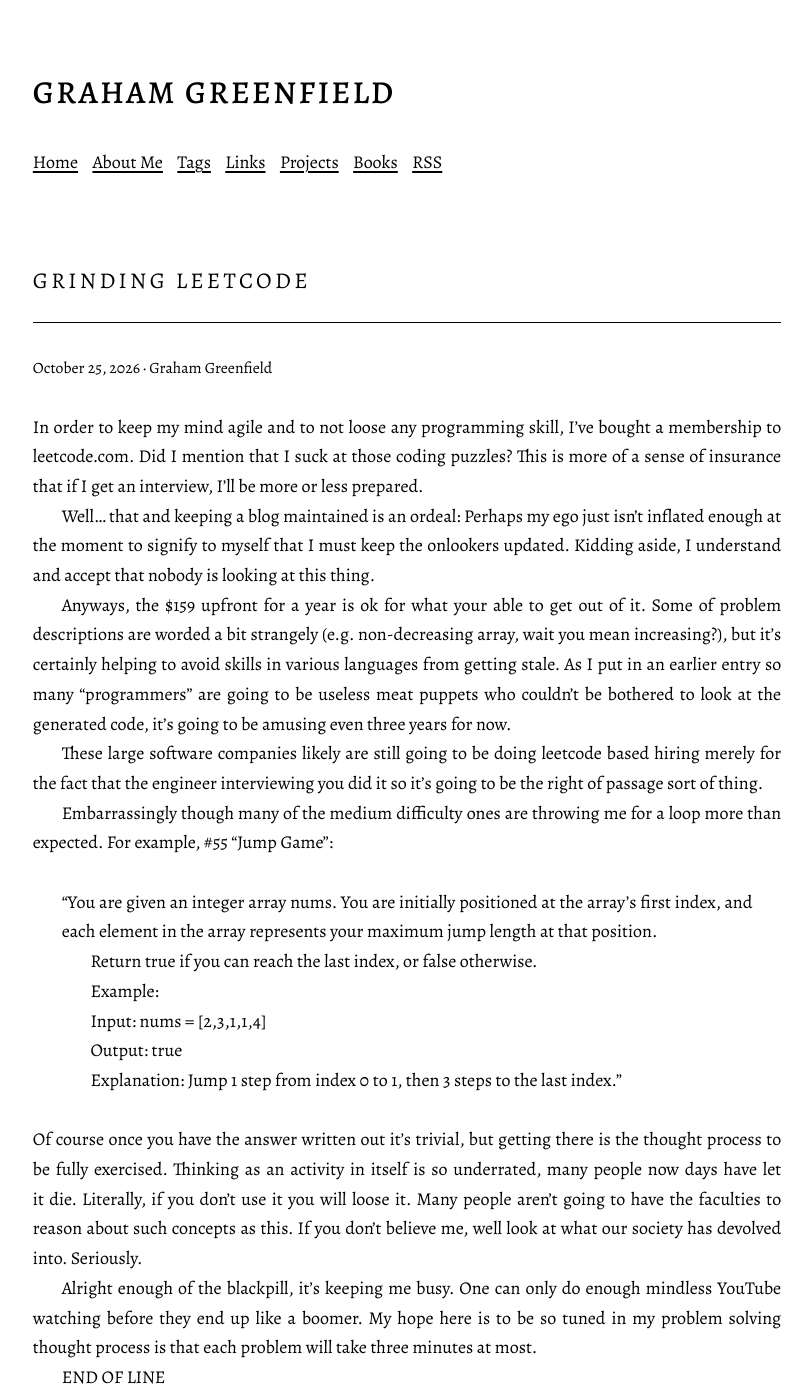
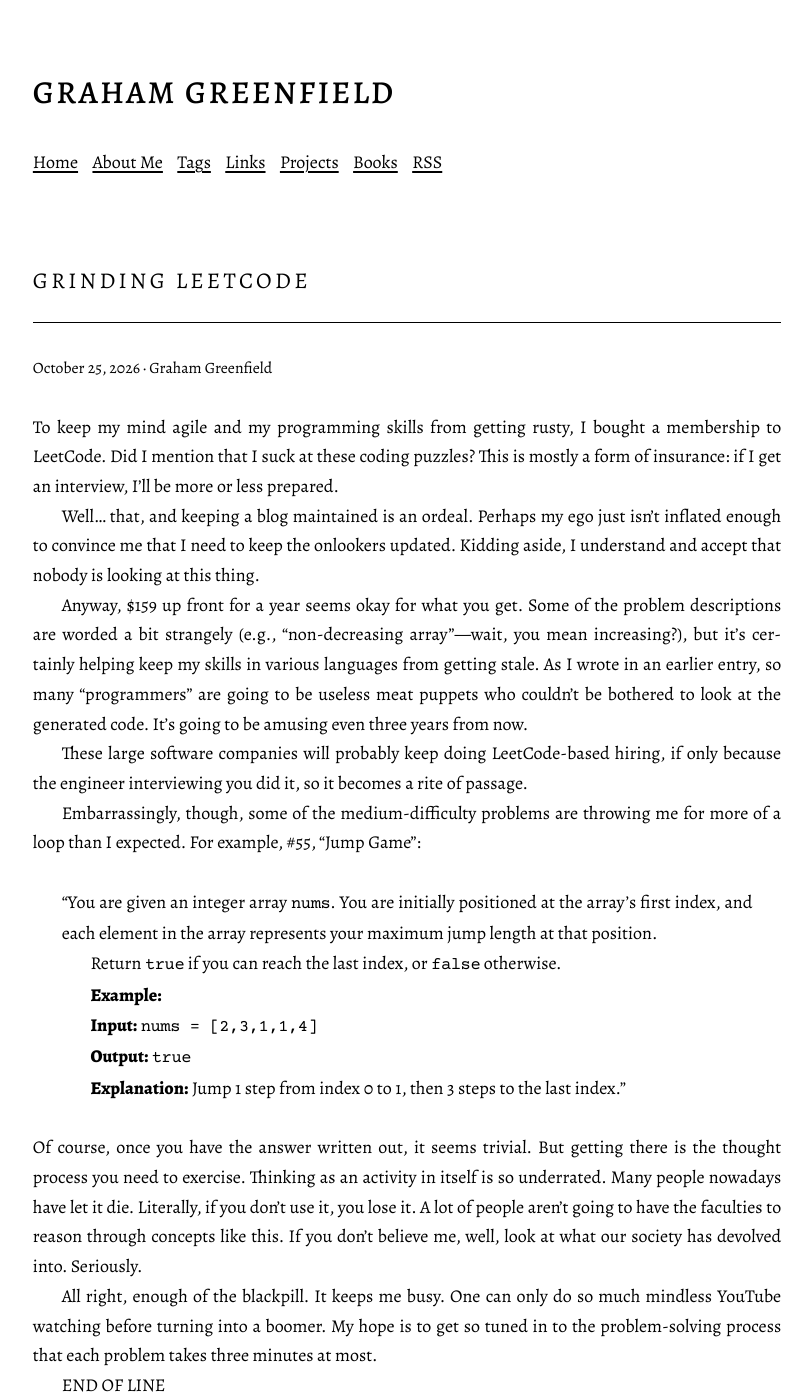
Before and after one commit to gmgreenfield/gmgreenfield.github.io, a Jekyll site: the page built from _posts/2026-10-25-grinding-leetcode.md, in a window 1280 px wide and 1400 px high. Shown: the whole window, without its empty margins (233-1045 px from the left). Built offline with Jekyll 4.4.1, drawn with Linux system fonts in a browser that asks for light colours.

Commit message:
Clean up Grinding LeetCode post

```diff
--- a/_posts/2026-10-25-grinding-leetcode.md
+++ b/_posts/2026-10-25-grinding-leetcode.md
@@ -1,36 +1,36 @@
 ---
 layout: post
 title: "Grinding LeetCode"
-description: "Failing in private is a lot less embarrassing than doing it in an interview, that and you gotta keep those skills sharp."
+description: "Failing in private is a lot less embarrassing than doing it in an interview. That, and you gotta keep those skills sharp."
 date: 2026-10-25 07:52:00 +0000
 categories: [general]
 tags: [leetcode, programming]
 ---
-In order to keep my mind agile and to not loose any programming skill, I've bought a membership to leetcode.com. Did I mention that I suck at those coding puzzles? This is more of a sense of insurance that if I get an interview, I'll be more or less prepared.
 
-Well... that and keeping a blog maintained is an ordeal: Perhaps my ego just isn't inflated enough at the moment to signify to myself that I must keep the onlookers updated. Kidding aside, I understand and accept that nobody is looking at this thing.
+To keep my mind agile and my programming skills from getting rusty, I bought a membership to LeetCode. Did I mention that I suck at these coding puzzles? This is mostly a form of insurance: if I get an interview, I'll be more or less prepared.
 
-Anyways, the $159 upfront for a year is ok for what your able to get out of it. Some of problem descriptions are worded a bit strangely (e.g. non-decreasing array, wait you mean increasing?), but it's certainly helping to avoid skills in various
-languages from getting stale. As I put in an earlier entry so many "programmers" are going to be useless meat puppets who couldn't be bothered to look at the generated code, it's going to be amusing even three years for now.
+Well... that, and keeping a blog maintained is an ordeal. Perhaps my ego just isn't inflated enough to convince me that I need to keep the onlookers updated. Kidding aside, I understand and accept that nobody is looking at this thing.
 
-These large software companies likely are still going to be doing leetcode based hiring merely for the fact that the engineer interviewing you did it so it's going to be the right of passage sort of thing.
+Anyway, $159 up front for a year seems okay for what you get. Some of the problem descriptions are worded a bit strangely (e.g., “non-decreasing array”—wait, you mean increasing?), but it’s certainly helping keep my skills in various languages from getting stale. As I wrote in an earlier entry, so many “programmers” are going to be useless meat puppets who couldn’t be bothered to look at the generated code. It’s going to be amusing even three years from now.
 
-Embarrassingly though many of the medium difficulty ones are throwing me for a loop more than expected. For example, #55 "Jump Game":
+These large software companies will probably keep doing LeetCode-based hiring, if only because the engineer interviewing you did it, so it becomes a rite of passage.
 
->You are given an integer array nums. You are initially positioned at the array's first index, and each element in the array represents your maximum jump length at that position.
+Embarrassingly, though, some of the medium-difficulty problems are throwing me for more of a loop than I expected. For example, #55, “Jump Game”:
+
+> You are given an integer array `nums`. You are initially positioned at the array's first index, and each element in the array represents your maximum jump length at that position.
 >
->Return true if you can reach the last index, or false otherwise.
+> Return `true` if you can reach the last index, or `false` otherwise.
 >
->Example:
+> **Example:**
 >
->Input: nums = [2,3,1,1,4]
+> **Input:** `nums = [2,3,1,1,4]`
 >
->Output: true
+> **Output:** `true`
 >
->Explanation: Jump 1 step from index 0 to 1, then 3 steps to the last index.
+> **Explanation:** Jump 1 step from index 0 to 1, then 3 steps to the last index.
 
-Of course once you have the answer written out it's trivial, but getting there is the thought process to be fully exercised. Thinking as an activity in itself is so underrated, many people now days have let it die. Literally, if you don't use it you will loose it. Many people aren't going to have the faculties to reason about such concepts as this. If you don't believe me, well look at what our society has devolved into. Seriously.
+Of course, once you have the answer written out, it seems trivial. But getting there is the thought process you need to exercise. Thinking as an activity in itself is so underrated. Many people nowadays have let it die. Literally, if you don't use it, you lose it. A lot of people aren't going to have the faculties to reason through concepts like this. If you don't believe me, well, look at what our society has devolved into. Seriously.
 
-Alright enough of the blackpill, it's keeping me busy. One can only do enough mindless YouTube watching before they end up like a boomer. My hope here is to be so tuned in my problem solving thought process is that each problem will take three minutes at most.
+All right, enough of the blackpill. It keeps me busy. One can only do so much mindless YouTube watching before turning into a boomer. My hope is to get so tuned in to the problem-solving process that each problem takes three minutes at most.
 
 END OF LINE
```
